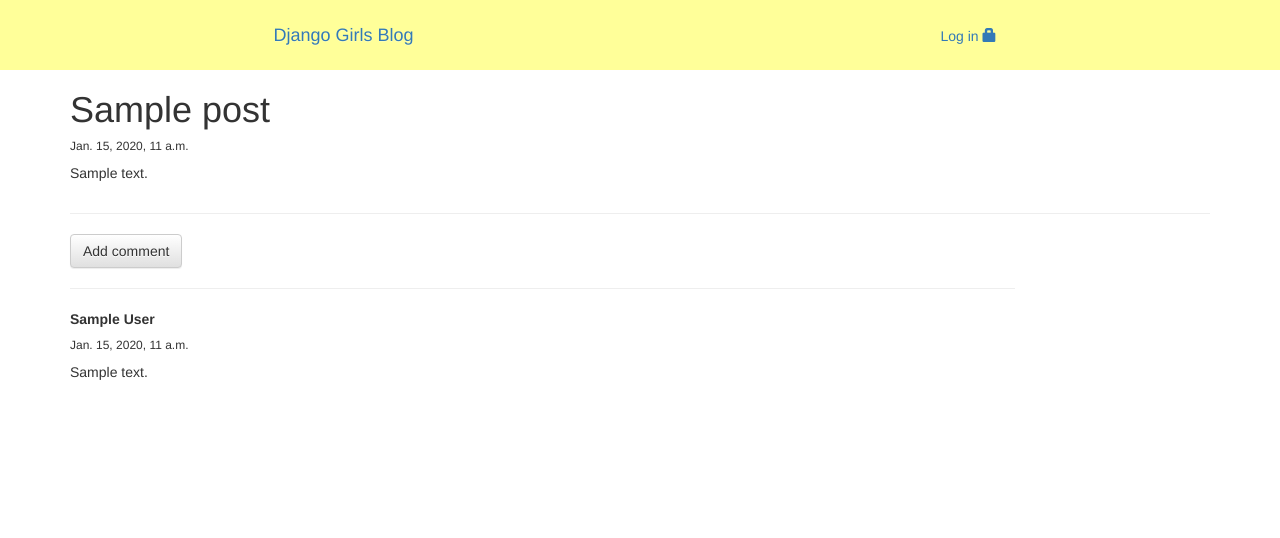
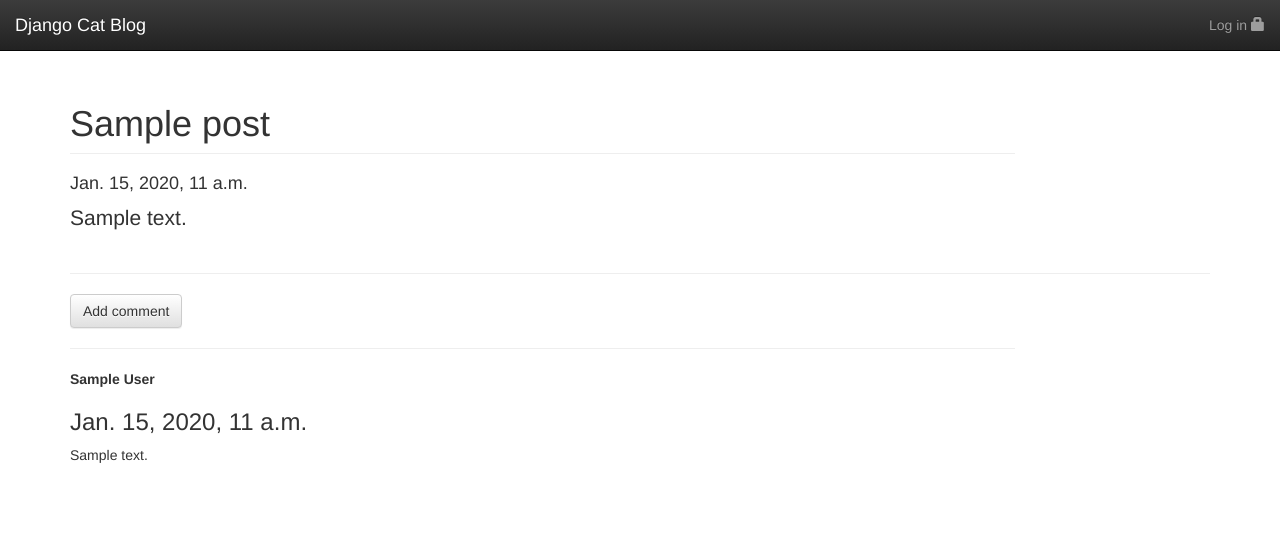
Before and after one commit to IlonaO/Django, a Django app: page /post/1/ in a window 1280 px wide. Shown: the top 538 px of the page. Run offline with Django 3.2, Linux system fonts and the light colour scheme; tables that the repository leaves empty hold one stand-in row (values such as "Sample post"); some libraries are stand-ins or nearby versions.

Commit message:
Toggle navbar added and some other CSS changes made

```diff
--- a/blog/templates/blog/base.html
+++ b/blog/templates/blog/base.html
@@ -2,7 +2,8 @@
 
 <html>
 <head>
-        <title>Django Girls</title>
+    <title>Django Cat</title>
+    <meta charset="utf-8">
     <link rel="stylesheet" href="{% static 'css/blog.css' %}">
     <link href="//fonts.googleapis.com/css?family=Lobster&subset=latin,latin-ext" rel="stylesheet" type="text/css">
     <link rel="stylesheet" href="https://maxcdn.bootstrapcdn.com/bootstrap/3.3.7/css/bootstrap.min.css" integrity="sha384-BVYiiSIFeK1dGmJRAkycuHAHRg32OmUcww7on3RYdg4Va+PmSTsz/K68vbdEjh4u" crossorigin="anonymous">
@@ -10,21 +11,34 @@
 	<script src="https://maxcdn.bootstrapcdn.com/bootstrap/3.3.7/js/bootstrap.min.js" integrity="sha384-Tc5IQib027qvyjSMfHjOMaLkfuWVxZxUPnCJA7l2mCWNIpG9mGCD8wGNIcPD7Txa" crossorigin="anonymous"></script>
 </head>
 <body>
-        <div class="container-fluid header-color">
-            <ul class="nav nav-pills nav-justified">
-                <li class="navbar-brand"><a href="/">Django Girls Blog</a></li>
+    <nav class="navbar navbar-inverse navbar-fixed-top">
+        <div class="container-fluid">
+            <div class="navbar-header">
+                <button type="button" class="navbar-toggle collapsed" data-toggle="collapse"
+                    data-target="#navbar" aria-expanded="false">
+                    <span class="sr-only">Toggle navigation</span>
+                    <span class="icon-bar"></span>
+                    <span class="icon-bar"></span>
+                    <span class="icon-bar"></span>
+                </button>
+                <a class="navbar-brand" href="/">Django Cat Blog</a>
+            </div>
+            <div class="collapse navbar-collapse" id="navbar">
+                <ul class="nav navbar-nav navbar-right">
                     {% if user.is_authenticated %}
                     <li> <a href="{% url 'post_draft_list' %}">Drafts  <span class="glyphicon glyphicon-edit"></span></a></li>
                     <li><a href="{% url 'post_new' %}">Add new  <span class="glyphicon glyphicon-plus"></span></a></li>
                     <li role="separator" class="divider"></li>
                     <li role="separator" class="divider"></li>
-                <li><p>Hello {{ user.username }} <small>(<a href="{% url 'logout' %}">Log out</a>)</small></p></li>
+                    <li><a href="{% url 'logout' %}">Hello {{ user.username }}  (Log out)</a></li>
                     {% else %}
                     <li><a href="{% url 'login' %}">Log in  <span class="glyphicon glyphicon-lock"></span></a></li>
                     {% endif %}
                 </ul>
             </div>
-        <div class="container">
+        </div>
+    </nav>
+    <div class="container" style="padding-top: 5%">
         <div class="row">
             <div class="col-md-12">
                 {% block content %}
--- a/blog/templates/blog/post_detail.html
+++ b/blog/templates/blog/post_detail.html
@@ -4,12 +4,13 @@
 <div class="content">
     <div class="row">
         <div class="col-md-10">
-            <h1>{{ post.title }}</h1>
+            <h1 class="page-header">{{ post.title }}</h1>
             {% if post.published_date %}
-            <h6>{{ post.published_date }}</h6>
+            <h4>{{ post.published_date }}</h4>
             {% else %}
+            <h4>Saved: {{ post.created_date }}</h4>
             {% endif %}
-            <p>{{ post.text|linebreaksbr }}</p>
+            <p class="lead">{{ post.text|linebreaksbr }}</p>
         </div>
         <div class="col-md-2">
             {% if user.is_authenticated %}<hr>
@@ -36,7 +37,7 @@
         <div class="col-md-10">
             <hr>
             <strong>{{ comment.author }}</strong>
-            <h6>{{ comment.created_date }}</h6>
+            <h3>{{ comment.created_date }}</h3>
             <p>{{ comment.text|linebreaks }}</p>
         </div>
         <div class="col-md-2">
@@ -50,7 +51,7 @@
         {% endif %}
         {% empty %}
         <div class="col-md-12">
-        <p>No comments here yet :(</p>
+        <h3>No comments here yet :(</h3>
         </div>
         {% endfor %}
     </div>
--- a/blog/templates/blog/post_draft_list.html
+++ b/blog/templates/blog/post_draft_list.html
@@ -5,9 +5,9 @@
     {% for post in posts %}
 	<diw class="row">
 		<div class="col-md-12">
-			<h1><a href="{% url 'post_detail' pk=post.pk %}">{{ post.title }}</a></h1>
-            <p class="date">created: {{ post.created_date|date:'d-m-Y' }}</p>
-            <p>{{ post.text|truncatechars:200 }}</p>
+			<h1 class="page-header"><a href="{% url 'post_detail' pk=post.pk %}">{{ post.title }}</a></h1>
+            <h4>created: {{ post.created_date|date:'d-m-Y' }}</h4>
+            <blockquote><p class="lead">{{ post.text|truncatechars:200 }}</p></blockquote>
 		</div>
 	</diw>
 	{% endfor %}
--- a/static/css/blog.css
+++ b/static/css/blog.css
@@ -1,6 +1,7 @@
-div.container-fluid.header-color {
-    background-color: rgba(255,255,0,0.4);
-}
 div.container {
     padding-bottom: 5%;
+    padding-top: 5%;
 }
+navbar {
+    padding-bottom: 50%;
+}
```
Also changed, not shown: blog/templates/blog/post_list.html (+4 -4 lines). Lines whose indentation alone changed are shown as unchanged.
